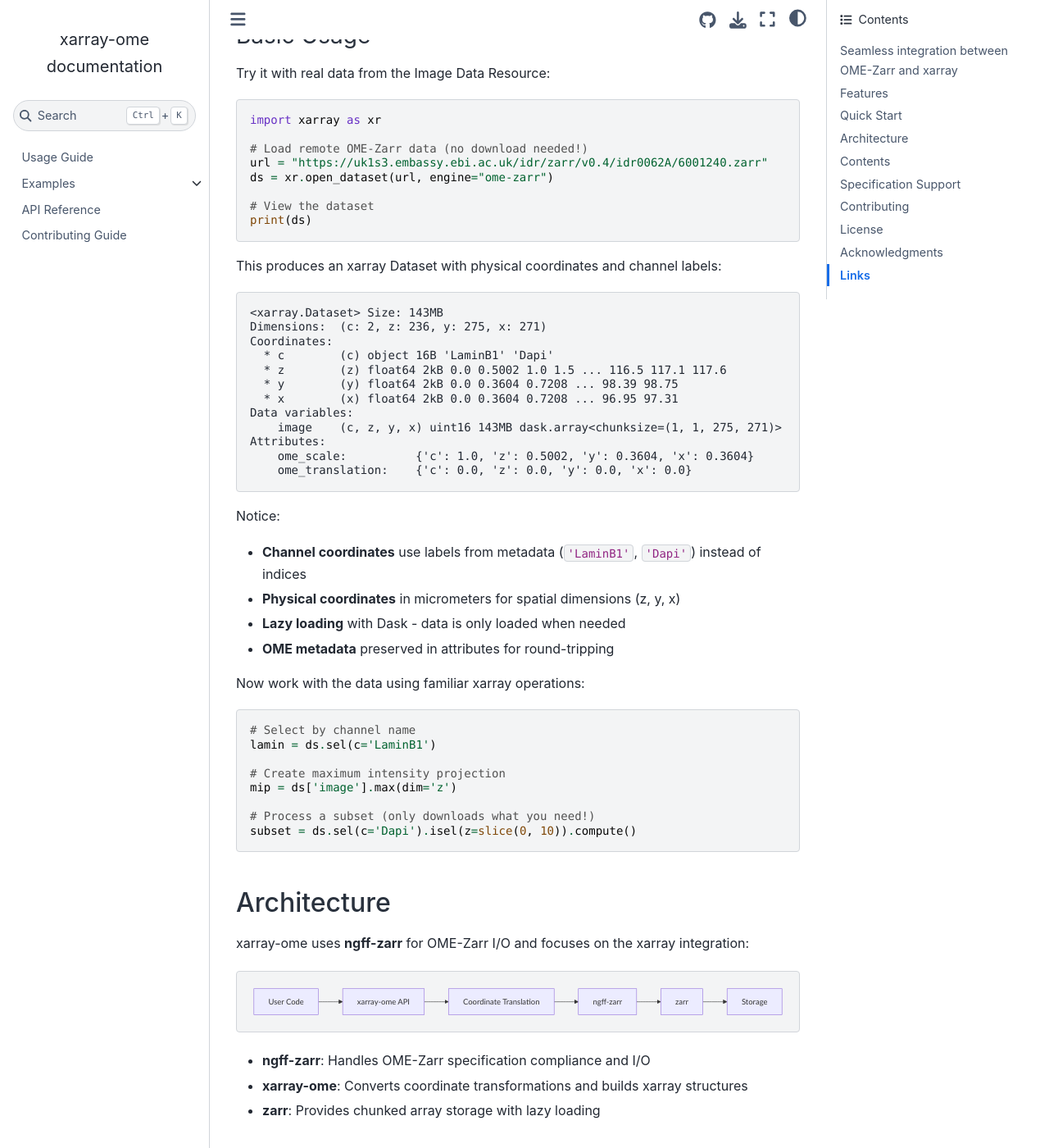
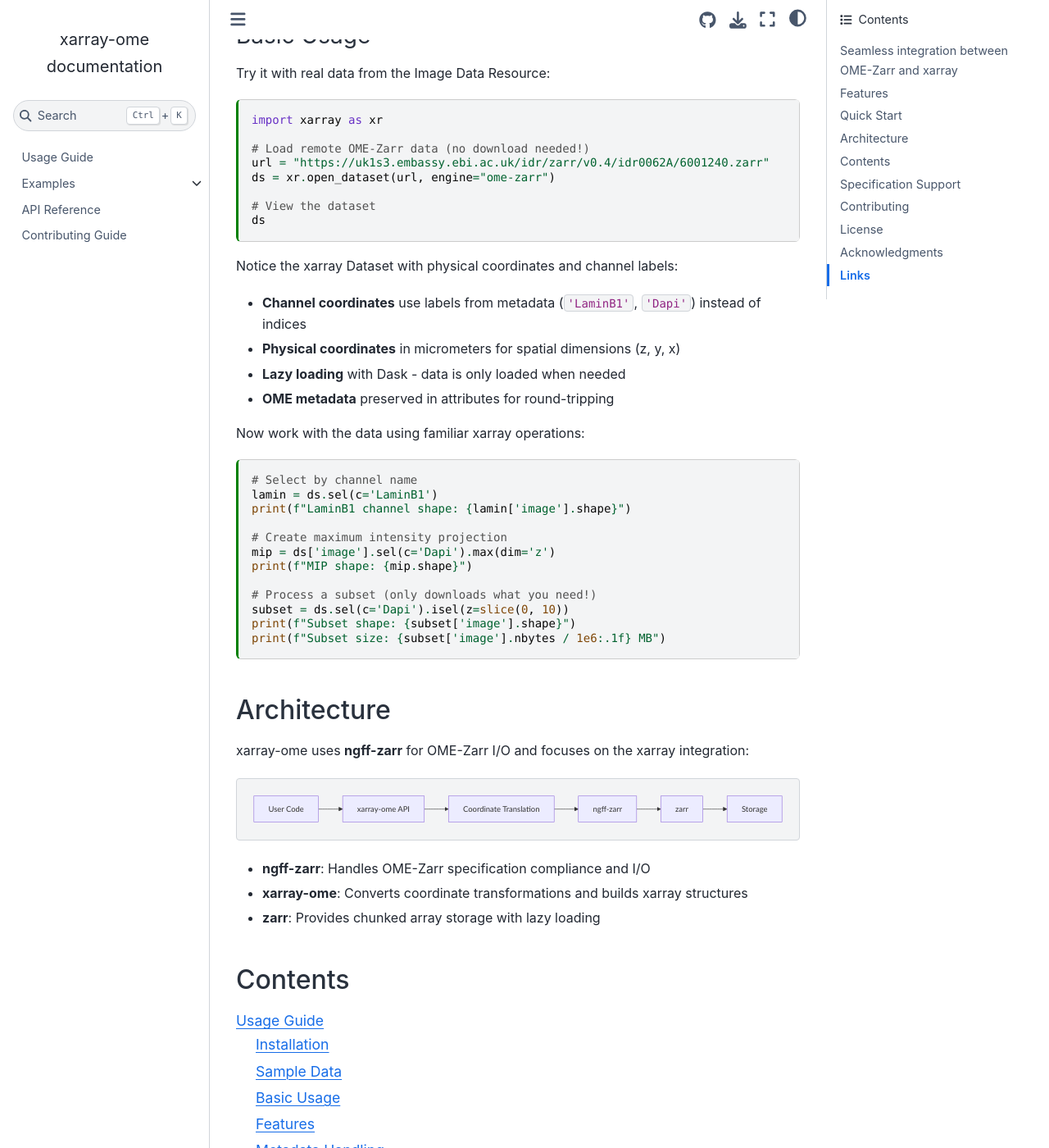
Before and after one commit to ianhi/xarray-ome, a Sphinx documentation site: the page built from docs/index.md, in a window 1280 px wide and 1400 px high, scrolled down 1319 px. Shown: the whole window at 82% size. Built offline with Sphinx 7.4.7 and the Sphinx Book theme 1.1.4, drawn with Linux system fonts in a browser that asks for light colours.

Commit message:
Convert homepage to executable MyST notebook
Transform the documentation homepage into a live, executable notebook
that demonstrates xarray-ome with real data and actual output.

Changes:
- Add Jupytext header to make index.md executable
- Convert code examples to {code-cell} blocks that execute during build
- Show actual xarray Dataset repr with interactive HTML display
- Display real execution output (shapes, sizes, etc.)
- Remove static text output in favor of live execution

Benefits:
- Users see actual output with correct data
- Examples are guaranteed to work (they execute on every build)
- Interactive xarray HTML repr shows expandable sections
- Output updates automatically when code or data changes

The homepage now serves as both documentation and a working example!

🤖 Generated with [Claude Code](https://claude.com/claude-code)

Co-Authored-By: Claude <noreply@anthropic.com>

````diff
--- a/docs/index.md
+++ b/docs/index.md
@@ -69,7 +81,7 @@ pip install xarray-ome
 
 Try it with real data from the Image Data Resource:
 
-```python
+```{code-cell} ipython3
 import xarray as xr
 
 # Load remote OME-Zarr data (no download needed!)
@@ -77,27 +89,10 @@ url = "https://uk1s3.embassy.ebi.ac.uk/idr/zarr/v0.4/idr0062A/6001240.zarr"
 ds = xr.open_dataset(url, engine="ome-zarr")
 
 # View the dataset
-print(ds)
+ds
 ```
 
-This produces an xarray Dataset with physical coordinates and channel labels:
-
-```text
-<xarray.Dataset> Size: 143MB
-Dimensions:  (c: 2, z: 236, y: 275, x: 271)
-Coordinates:
-  * c        (c) object 16B 'LaminB1' 'Dapi'
-  * z        (z) float64 2kB 0.0 0.5002 1.0 1.5 ... 116.5 117.1 117.6
-  * y        (y) float64 2kB 0.0 0.3604 0.7208 ... 98.39 98.75
-  * x        (x) float64 2kB 0.0 0.3604 0.7208 ... 96.95 97.31
-Data variables:
-    image    (c, z, y, x) uint16 143MB dask.array<chunksize=(1, 1, 275, 271)>
-Attributes:
-    ome_scale:          {'c': 1.0, 'z': 0.5002, 'y': 0.3604, 'x': 0.3604}
-    ome_translation:    {'c': 0.0, 'z': 0.0, 'y': 0.0, 'x': 0.0}
-```
-
-Notice:
+Notice the xarray Dataset with physical coordinates and channel labels:
 
 - **Channel coordinates** use labels from metadata (`'LaminB1'`, `'Dapi'`) instead of indices
 - **Physical coordinates** in micrometers for spatial dimensions (z, y, x)
@@ -106,15 +101,19 @@ Notice:
 
 Now work with the data using familiar xarray operations:
 
-```python
+```{code-cell} ipython3
 # Select by channel name
 lamin = ds.sel(c='LaminB1')
+print(f"LaminB1 channel shape: {lamin['image'].shape}")
 
 # Create maximum intensity projection
-mip = ds['image'].max(dim='z')
+mip = ds['image'].sel(c='Dapi').max(dim='z')
+print(f"MIP shape: {mip.shape}")
 
 # Process a subset (only downloads what you need!)
-subset = ds.sel(c='Dapi').isel(z=slice(0, 10)).compute()
+subset = ds.sel(c='Dapi').isel(z=slice(0, 10))
+print(f"Subset shape: {subset['image'].shape}")
+print(f"Subset size: {subset['image'].nbytes / 1e6:.1f} MB")
 ```
 
 ## Architecture
````
Also changed, not shown: other parts of docs/index.md (+12 -0 lines).
